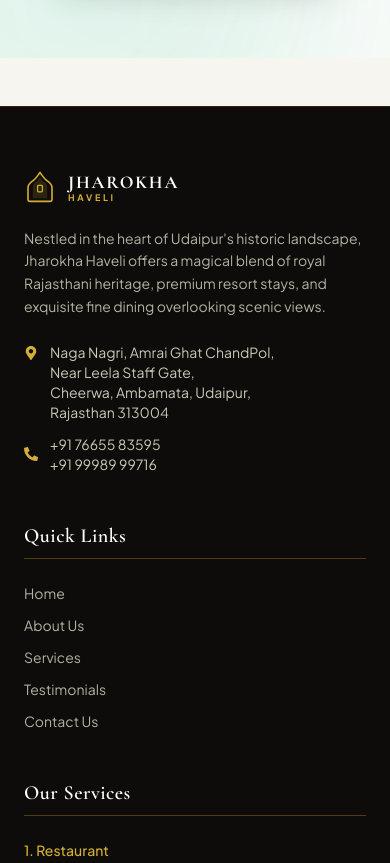
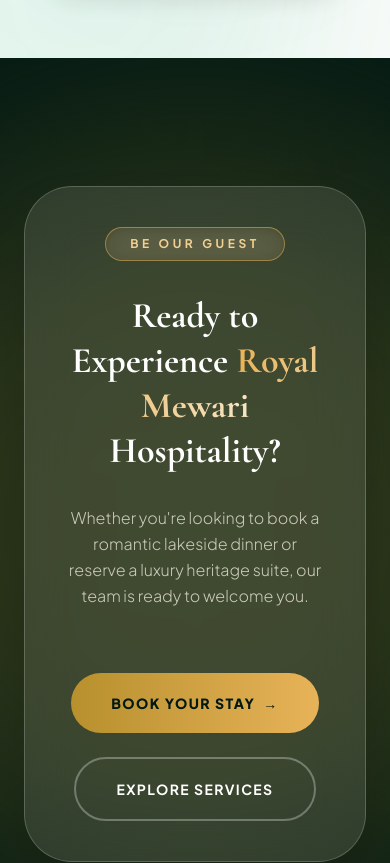
Before and after one commit to Eshbanoliver/JHAROKHAHAVELI, a React (Vite) app: page /about in a window 390 px wide. Shown: the part 6780-7643 px from the top of the page. Built offline with nearby package versions, Linux system fonts and the light colour scheme.

Commit message:
updated files

```diff
--- a/src/pages/About.tsx
+++ b/src/pages/About.tsx
@@ -1,3 +1,4 @@
+import { Link } from 'react-router-dom';
 import { motion } from 'framer-motion';
 import { FaCrown, FaHistory, FaAward, FaHeart, FaStar, FaEye, FaGem, FaLeaf } from 'react-icons/fa';
 import PageLayout from '../layouts/PageLayout';
@@ -470,6 +471,69 @@
           </div>
         </div>
       </section>
+
+      {/* CTA Section */}
+      <section className="relative py-32 overflow-hidden bg-emerald-950">
+        {/* Background Image with Overlay */}
+        <div className="absolute inset-0">
+          <img
+            src="/haveli_6.jpg"
+            alt="Haveli Background"
+            className="w-full h-full object-cover opacity-30 mix-blend-overlay"
+          />
+          <div className="absolute inset-0 bg-gradient-to-b from-emerald-950 via-emerald-950/80 to-emerald-950" />
+        </div>
+
+        <div className="absolute top-1/2 left-1/2 -translate-x-1/2 -translate-y-1/2 w-[800px] h-[800px] bg-gold-500/20 rounded-full blur-[120px] pointer-events-none" />
+
+        <div className="relative z-10 max-w-5xl mx-auto px-6">
+          <motion.div
+            initial={{ opacity: 0, scale: 0.95, y: 30 }}
+            whileInView={{ opacity: 1, scale: 1, y: 0 }}
+            viewport={{ once: true }}
+            transition={{ duration: 0.8 }}
+            className="relative bg-white/10 backdrop-blur-xl border border-white/20 rounded-[3rem] p-10 md:p-16 text-center shadow-2xl overflow-hidden group hover:border-gold-500/50 transition-colors duration-700"
+          >
+            {/* Animated shimmer sweep */}
+            <div className="absolute inset-0 -translate-x-full bg-gradient-to-r from-transparent via-white/10 to-transparent group-hover:animate-[shimmer_2s_infinite] pointer-events-none" />
+
+            <div className="space-y-8 relative z-10">
+              <div className="flex justify-center">
+                <span className="inline-block px-6 py-2 rounded-full border border-gold-400/50 bg-gold-400/10 text-gold-300 font-sans text-xs md:text-sm uppercase tracking-[0.3em] font-bold backdrop-blur-md shadow-inner">
+                  Be Our Guest
+                </span>
+              </div>
+
+              <h2 className="font-serif text-4xl md:text-5xl lg:text-6xl font-bold text-white leading-tight max-w-3xl mx-auto">
+                Ready to Experience <span className="text-transparent bg-clip-text bg-gradient-to-r from-gold-400 to-gold-200">Royal Mewari</span> Hospitality?
+              </h2>
+
+              <p className="font-sans text-base md:text-lg text-beige-200/80 max-w-2xl mx-auto font-light leading-relaxed">
+                Whether you're looking to book a romantic lakeside dinner or reserve a luxury heritage suite, our team is ready to welcome you.
+              </p>
+
+              <div className="pt-8 flex flex-col sm:flex-row items-center justify-center gap-6">
+                <Link
+                  to="/contact"
+                  className="relative group/btn inline-flex items-center justify-center px-10 py-5 bg-gradient-to-r from-gold-600 to-gold-400 text-emerald-950 font-sans text-sm uppercase tracking-widest font-black rounded-full transition-all duration-300 transform hover:-translate-y-1 hover:shadow-[0_20px_40px_-15px_rgba(212,175,55,0.5)] overflow-hidden"
+                >
+                  <span className="absolute inset-0 w-full h-full bg-gradient-to-r from-white/0 via-white/30 to-white/0 -translate-x-full group-hover/btn:animate-[shimmer_1.5s_infinite]" />
+                  <span className="relative flex items-center gap-2">
+                    Book Your Stay <span className="group-hover/btn:translate-x-1 transition-transform">&rarr;</span>
+                  </span>
+                </Link>
+
+                <Link
+                  to="/services"
+                  className="inline-flex items-center justify-center px-10 py-5 bg-transparent text-white font-sans text-sm uppercase tracking-widest font-bold rounded-full border-2 border-white/30 hover:border-white hover:bg-white/10 transition-all duration-300 transform hover:-translate-y-1"
+                >
+                  Explore Services
+                </Link>
+              </div>
+            </div>
+          </motion.div>
+        </div>
+      </section>
     </PageLayout>
   );
 }
--- a/src/pages/Services.tsx
+++ b/src/pages/Services.tsx
@@ -7,7 +7,11 @@
   FaGem,
   FaSpa,
   FaTree,
-  FaGift
+  FaGift,
+  FaSwimmer,
+  FaCameraRetro,
+  FaGlassMartiniAlt,
+  FaConciergeBell
 } from 'react-icons/fa';
 import PageLayout from '../layouts/PageLayout';
 import SEO from '../components/SEO';
@@ -247,6 +251,86 @@
           </Link>
         </div>
       </section>
+
+      {/* Divider */}
+      <div className="max-w-7xl mx-auto px-6"><hr className="border-beige-200" /></div>
+
+      {/* 3. ADDITIONAL AMENITIES SECTION */}
+      <section className="py-24 px-6 md:px-12 max-w-7xl mx-auto">
+        <div className="text-center space-y-4 mb-16">
+          <span className="text-gold-600 font-sans text-xs md:text-sm uppercase tracking-widest font-bold block">
+            Beyond Expectation
+          </span>
+          <h2 className="font-serif text-3xl md:text-5xl font-semibold text-emerald-800 leading-tight">
+            More Premium Services
+          </h2>
+          <div className="w-16 h-[2px] bg-gold-400 mx-auto" />
+        </div>
+
+        <div className="grid grid-cols-1 md:grid-cols-2 lg:grid-cols-3 gap-8">
+          {[
+            {
+              icon: FaSwimmer,
+              title: "Luxury Swimming Pool",
+              desc: "Relax in our pristine temperature-controlled pool overlooking the lake. Complete with loungers and poolside service.",
+              color: "text-blue-500",
+              bg: "bg-blue-50"
+            },
+            {
+              icon: FaSpa,
+              title: "Spa & Wellness",
+              desc: "Rejuvenate with traditional therapies and modern spa treatments in a peaceful, aromatic sanctuary.",
+              color: "text-rose-500",
+              bg: "bg-rose-50"
+            },
+            {
+              icon: FaCameraRetro,
+              title: "Curated City Tours",
+              desc: "Discover Udaipur with our expert guides. Customized itineraries covering palaces, lakes, and hidden gems.",
+              color: "text-amber-500",
+              bg: "bg-amber-50"
+            },
+            {
+              icon: FaConciergeBell,
+              title: "24/7 Concierge",
+              desc: "Our dedicated concierge team is always available to assist with bookings, transfers, and special requests.",
+              color: "text-emerald-500",
+              bg: "bg-emerald-50"
+            },
+            {
+              icon: FaGlassMartiniAlt,
+              title: "Private Events",
+              desc: "Host memorable engagements, intimate weddings, and exclusive gatherings in our heritage venues.",
+              color: "text-purple-500",
+              bg: "bg-purple-50"
+            },
+            {
+              icon: FaUtensils,
+              title: "In-Room Dining",
+              desc: "Enjoy our full restaurant menu in the privacy of your own suite, available around the clock.",
+              color: "text-teal-500",
+              bg: "bg-teal-50"
+            }
+          ].map((item, idx) => (
+            <motion.div
+              key={idx}
+              initial={{ opacity: 0, y: 30 }}
+              whileInView={{ opacity: 1, y: 0 }}
+              viewport={{ once: true }}
+              transition={{ duration: 0.5, delay: idx * 0.1 }}
+              className="p-8 rounded-3xl border border-beige-200 bg-white hover:shadow-xl transition-all duration-300 hover:-translate-y-2 flex flex-col group"
+            >
+              <div className={`w-14 h-14 rounded-2xl ${item.bg} flex items-center justify-center mb-6 group-hover:scale-110 transition-transform`}>
+                <item.icon className={`w-6 h-6 ${item.color}`} />
+              </div>
+              <h4 className="font-serif text-xl font-bold text-emerald-950 mb-3">{item.title}</h4>
+              <p className="font-sans text-sm text-dark-900/70 leading-relaxed flex-grow">
+                {item.desc}
+              </p>
+            </motion.div>
+          ))}
+        </div>
+      </section>
     </PageLayout>
   );
 }
```
